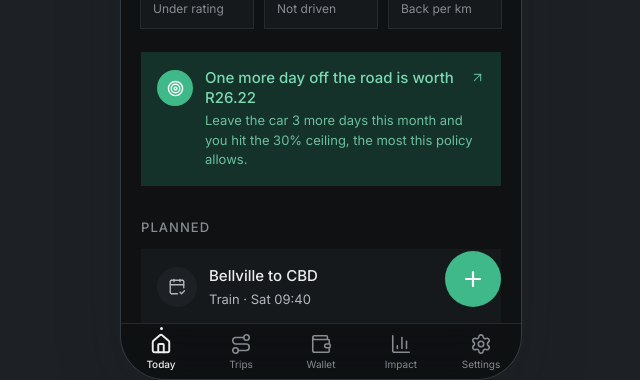
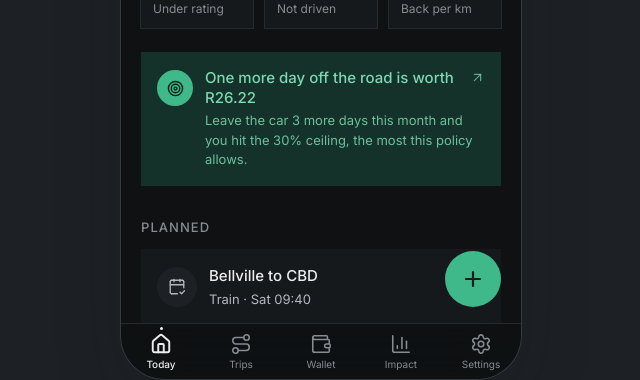
Before and after one commit to WesleyNaude/further-insurtech, a React (Vite) app: page /welcome in a window 1280 px wide. Both pictures are taken after a click on the button "Skip". Shown: the part 389-769 px from the top of the page, without its empty margins (319-959 px from the left). Built offline with nearby package versions, Linux system fonts and the light colour scheme.

Commit message:
Add an on-accent token: white text failed contrast on the lighter dark-mode accent
Every accent pairing now sits between 6.5:1 and 8.5:1 in both themes.

Co-Authored-By: Claude Opus 5 <noreply@anthropic.com>

```diff
--- a/src/components/app/AppShell.tsx
+++ b/src/components/app/AppShell.tsx
@@ -136,7 +136,7 @@ export function Fab({ onClick }: { onClick: () => void }) {
       whileTap={{ scale: 0.92 }}
       transition={{ type: 'spring', stiffness: 600, damping: 30 }}
       aria-label="Log a trip"
-      className="absolute bottom-[72px] right-5 z-50 grid h-14 w-14 place-items-center rounded-full bg-accent text-white shadow-[--shadow-fab]"
+      className="absolute bottom-[72px] right-5 z-50 grid h-14 w-14 place-items-center rounded-full bg-accent text-on-accent shadow-[--shadow-fab]"
     >
       <Plus size={24} strokeWidth={2.2} />
     </motion.button>
--- a/src/components/app/NextStep.tsx
+++ b/src/components/app/NextStep.tsx
@@ -64,7 +64,7 @@ function Card({ title, body }: { title: string; body: string }) {
       to="/plan"
       className="flex items-start gap-3 rounded-[--radius-card] bg-accent-soft p-4 transition-opacity active:opacity-80"
     >
-      <span className="mt-0.5 grid h-9 w-9 shrink-0 place-items-center rounded-full bg-accent text-white">
+      <span className="mt-0.5 grid h-9 w-9 shrink-0 place-items-center rounded-full bg-accent text-on-accent">
         <Target size={17} strokeWidth={2} />
       </span>
       <span className="min-w-0 flex-1">
--- a/src/components/app/StartTripSheet.tsx
+++ b/src/components/app/StartTripSheet.tsx
@@ -74,7 +74,7 @@ export function StartTripSheet({
                   className={cx(
                     'grid h-10 w-10 shrink-0 place-items-center rounded-full',
                     tone === 'accent'
-                      ? 'bg-accent text-white'
+                      ? 'bg-accent text-on-accent'
                       : 'bg-sunken text-ink-muted',
                   )}
                 >
--- a/src/components/ui/primitives.tsx
+++ b/src/components/ui/primitives.tsx
@@ -68,7 +68,7 @@ export function Button({
         'active:scale-[0.97] disabled:pointer-events-none disabled:opacity-40',
         size === 'md' ? 'h-11 px-4 text-[15px]' : 'h-12 px-6 text-[16px]',
         variant === 'primary' && 'bg-ink text-paper hover:bg-ink/90',
-        variant === 'accent' && 'bg-accent text-white hover:bg-accent-ink',
+        variant === 'accent' && 'bg-accent text-on-accent hover:bg-accent-ink',
         variant === 'secondary' && 'bg-sunken text-ink hover:bg-line',
         variant === 'ghost' && 'text-ink-muted hover:bg-sunken',
         className,
--- a/src/styles.css
+++ b/src/styles.css
@@ -22,6 +22,9 @@
   --color-accent: #0E6B4A;
   --color-accent-soft: #E8F2ED;
   --color-accent-ink: #0A4E36;
+  /* Text and icons that sit ON the accent. The accent lightens in dark mode, so
+     this has to flip with it or every accent button fails contrast. */
+  --color-on-accent: #FFFFFF;
 
   /* Semantic, used sparingly */
   --color-warn: #A8601A;
@@ -59,6 +62,7 @@
     --color-accent: #3FB98A;
     --color-accent-soft: #14312A;
     --color-accent-ink: #7BD9B2;
+    --color-on-accent: #07231A;
 
     --color-warn: #D89A5A;
     --color-warn-soft: #2C2318;
@@ -83,6 +87,7 @@
     --color-accent: #3FB98A;
     --color-accent-soft: #14312A;
     --color-accent-ink: #7BD9B2;
+    --color-on-accent: #07231A;
 
     --color-warn: #D89A5A;
     --color-warn-soft: #2C2318;
```
